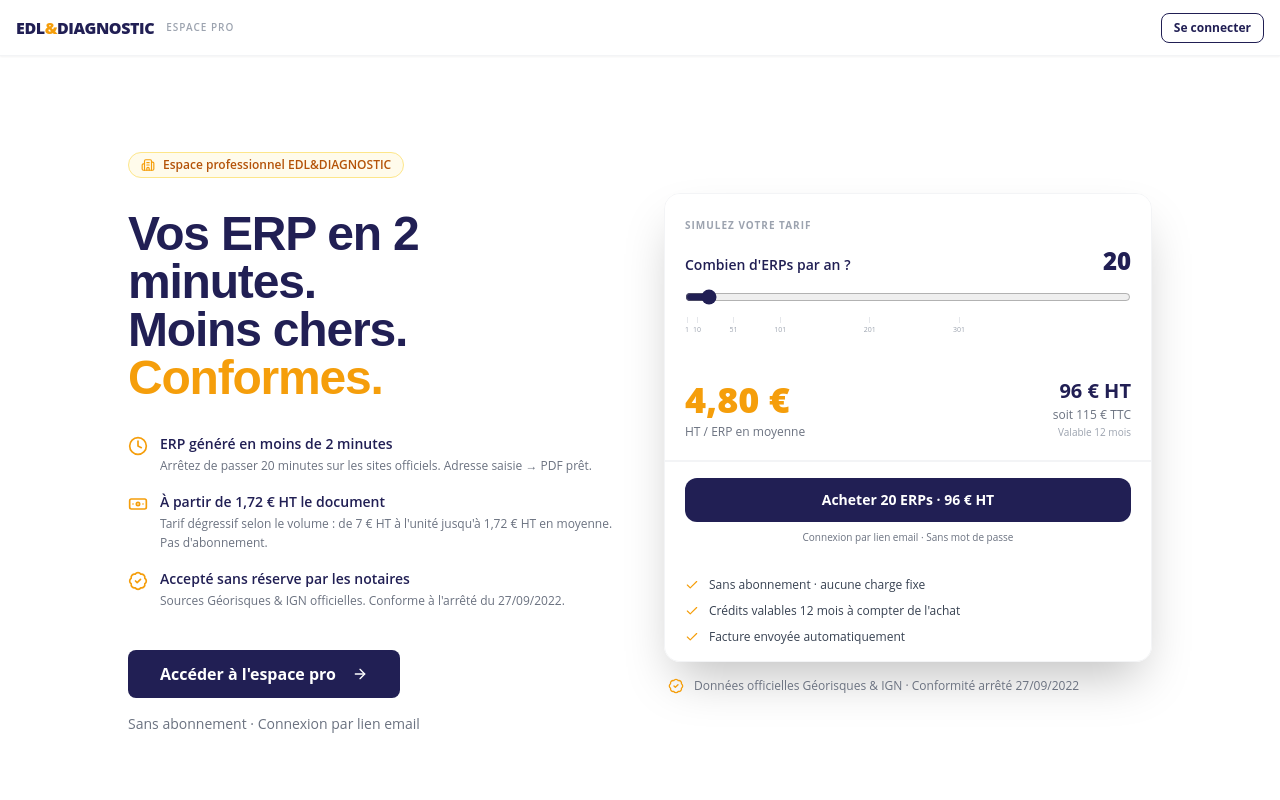
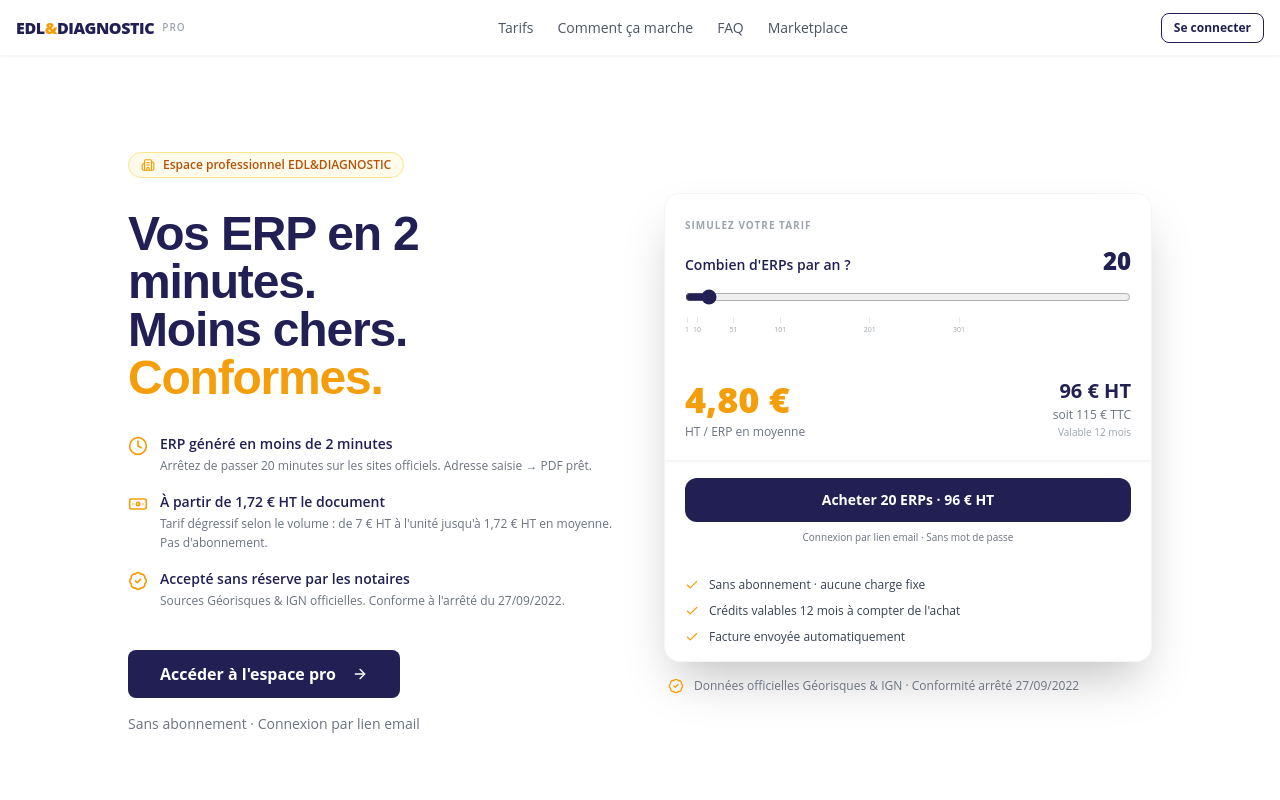
Before and after one commit to gregory690/erp-immo, a React (Vite) app: page /pro in a window 1280 px wide. Shown: the top 800 px of the page. Built offline with nearby package versions, Linux system fonts and the light colour scheme.

Commit message:
feat: navbar complète ProLanding — liens desktop + burger menu mobile
Co-Authored-By: Claude Sonnet 4.6 <noreply@anthropic.com>

```diff
--- a/src/pages/ProLanding.tsx
+++ b/src/pages/ProLanding.tsx
@@ -1,6 +1,6 @@
 import { useEffect, useState } from 'react';
 import { useNavigate } from 'react-router-dom';
-import { Check, ArrowRight, Building2, ChevronDown, Clock, Banknote, BadgeCheck, Loader2 } from 'lucide-react';
+import { Check, ArrowRight, Building2, ChevronDown, Clock, Banknote, BadgeCheck, Loader2, Menu, X } from 'lucide-react';
 import { Button } from '../components/ui/button';
 import { getProSession, createProCheckoutByQty } from '../services/pro.service';
 
@@ -170,6 +170,16 @@ export default function ProLanding() {
 
   // ── FAQ state ─────────────────────────────────────────────────────────────
   const [openFaq, setOpenFaq] = useState<number | null>(null);
+  const [menuOpen, setMenuOpen] = useState(false);
+
+  function scrollTo(id: string, openLeads = false) {
+    setMenuOpen(false);
+    if (openLeads) setShowLeads(true);
+    setTimeout(() => {
+      const el = document.getElementById(id);
+      if (el) el.scrollIntoView({ behavior: 'smooth', block: 'start' });
+    }, openLeads ? 150 : 50);
+  }
 
   // ── Waitlist state ────────────────────────────────────────────────────────
   const [wEmail, setWEmail] = useState('');
@@ -203,17 +213,59 @@ export default function ProLanding() {
 
       {/* ── Navbar ───────────────────────────────────────────────────────── */}
       <nav className="sticky top-0 z-40 bg-white border-b border-gray-100 shadow-sm px-4 h-14 flex items-center justify-between">
-        <div className="flex items-center gap-2">
+        {/* Logo */}
+        <button onClick={() => scrollTo('hero')} className="flex items-center gap-2 shrink-0">
           <span className="font-black text-navy-900 text-base tracking-tight">EDL<span className="text-amber-500">&</span>DIAGNOSTIC</span>
-          <span className="hidden sm:inline-block text-[10px] font-semibold uppercase tracking-widest text-gray-400 ml-1">Espace Pro</span>
+          <span className="hidden sm:inline-block text-[10px] font-semibold uppercase tracking-widest text-gray-400">Pro</span>
+        </button>
+
+        {/* Desktop links */}
+        <div className="hidden sm:flex items-center gap-6 text-sm font-medium text-gray-600">
+          <button onClick={() => scrollTo('hero')} className="hover:text-navy-900 transition-colors">Tarifs</button>
+          <button onClick={() => scrollTo('how')} className="hover:text-navy-900 transition-colors">Comment ça marche</button>
+          <button onClick={() => scrollTo('faq')} className="hover:text-navy-900 transition-colors">FAQ</button>
+          <button onClick={() => scrollTo('leads', true)} className="hover:text-navy-900 transition-colors">Marketplace</button>
         </div>
+
+        {/* CTA + burger */}
+        <div className="flex items-center gap-3">
           <button
             onClick={handleCTA}
             className="text-xs font-bold text-navy-900 border border-navy-900 rounded-lg px-3 py-1.5 hover:bg-navy-900 hover:text-white transition-colors"
           >
             {session ? 'Mon espace' : 'Se connecter'}
           </button>
+          <button
+            onClick={() => setMenuOpen(v => !v)}
+            className="sm:hidden p-1.5 text-gray-500 hover:text-navy-900 transition-colors"
+            aria-label="Menu"
+          >
+            {menuOpen ? <X className="h-5 w-5" /> : <Menu className="h-5 w-5" />}
+          </button>
+        </div>
       </nav>
+
+      {/* ── Menu mobile ──────────────────────────────────────────────────── */}
+      {menuOpen && (
+        <div className="sm:hidden sticky top-14 z-30 bg-white border-b border-gray-100 shadow-md">
+          <div className="flex flex-col divide-y divide-gray-100">
+            {[
+              { label: 'Tarifs', id: 'hero' },
+              { label: 'Comment ça marche', id: 'how' },
+              { label: 'FAQ', id: 'faq' },
+              { label: 'Marketplace', id: 'leads', leads: true },
+            ].map(({ label, id, leads }) => (
+              <button
+                key={id}
+                onClick={() => scrollTo(id, leads)}
+                className="px-5 py-3.5 text-left text-sm font-medium text-gray-700 hover:bg-slate-50 transition-colors"
+              >
+                {label}
+              </button>
+            ))}
+          </div>
+        </div>
+      )}
 
       {/* ── Hero ─────────────────────────────────────────────────────────── */}
       <section id="hero" className="bg-white border-b border-gray-100 px-4 py-10 sm:py-24">
@@ -370,7 +422,7 @@ export default function ProLanding() {
       </section>
 
       {/* ── Comment ça marche ─────────────────────────────────────────────── */}
-      <section className="px-4 py-14 sm:py-16 bg-slate-50 border-t border-gray-100">
+      <section id="how" className="px-4 py-14 sm:py-16 bg-slate-50 border-t border-gray-100">
         <div className="max-w-3xl mx-auto">
           <div className="mb-10">
             <p className="text-[11px] font-semibold uppercase tracking-widest text-amber-600 mb-2">En 3 étapes</p>
@@ -434,7 +486,7 @@ export default function ProLanding() {
       </section>
 
       {/* ── FAQ ──────────────────────────────────────────────────────────── */}
-      <section className="px-4 py-14 sm:py-16 bg-white border-t border-gray-100">
+      <section id="faq" className="px-4 py-14 sm:py-16 bg-white border-t border-gray-100">
         <div className="max-w-3xl mx-auto">
           <div className="mb-10">
             <p className="text-[11px] font-semibold uppercase tracking-widest text-amber-600 mb-2">FAQ</p>
```
Lines whose indentation alone changed are shown as unchanged.
